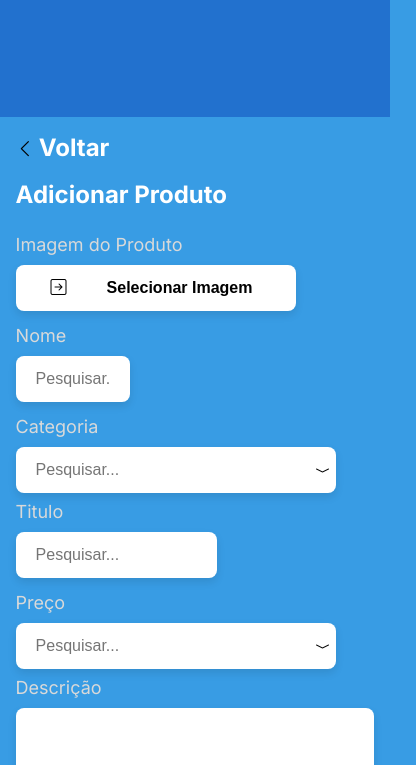
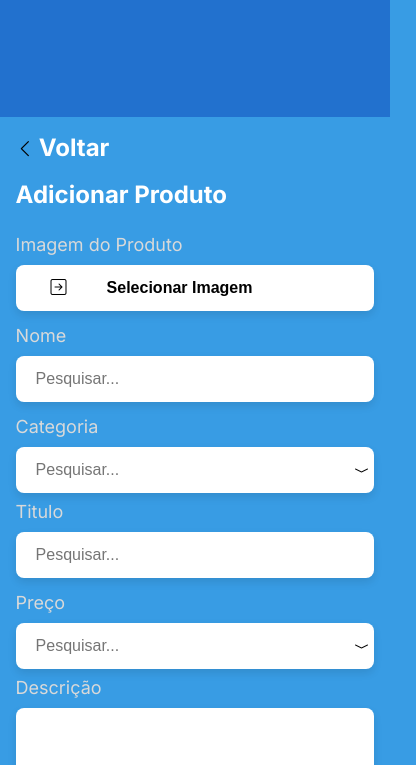
Before and after one commit to Viniciusvi/Projeto, a plain HTML site: page index.html in a window 390 px wide. Shown: the part 73-838 px from the top of the page, 416 px wide, since content can reach past the window. Drawn offline with nearby package versions, Linux system fonts and the light colour scheme.

Commit message:
responsividade

```diff
--- a/css/style.css
+++ b/css/style.css
@@ -211,12 +211,28 @@ section.add-produto {
     .h2-adicionar-produto {
         padding: 5% 0;
     }
-    @media (max-width:445px) {
-    .imagem-do-produto {
-        width: 80%;
+
+    .produto-container-nome {
+        width: 100%;
     }
 
-    .header {
-        width: auto;
+    .produto-container-categoria {
+        width: 100%;
+    }
+
+    .produto-container-img {
+        width: 100%;
+    }
+
+    .produto-container-titulo {
+        width: 100%;
+    }
+
+    .produto-container-preço {
+        width: 100%;
+    }
+
+    .produto-container-descrição {
+        width: 100%;
     }
 }
```
